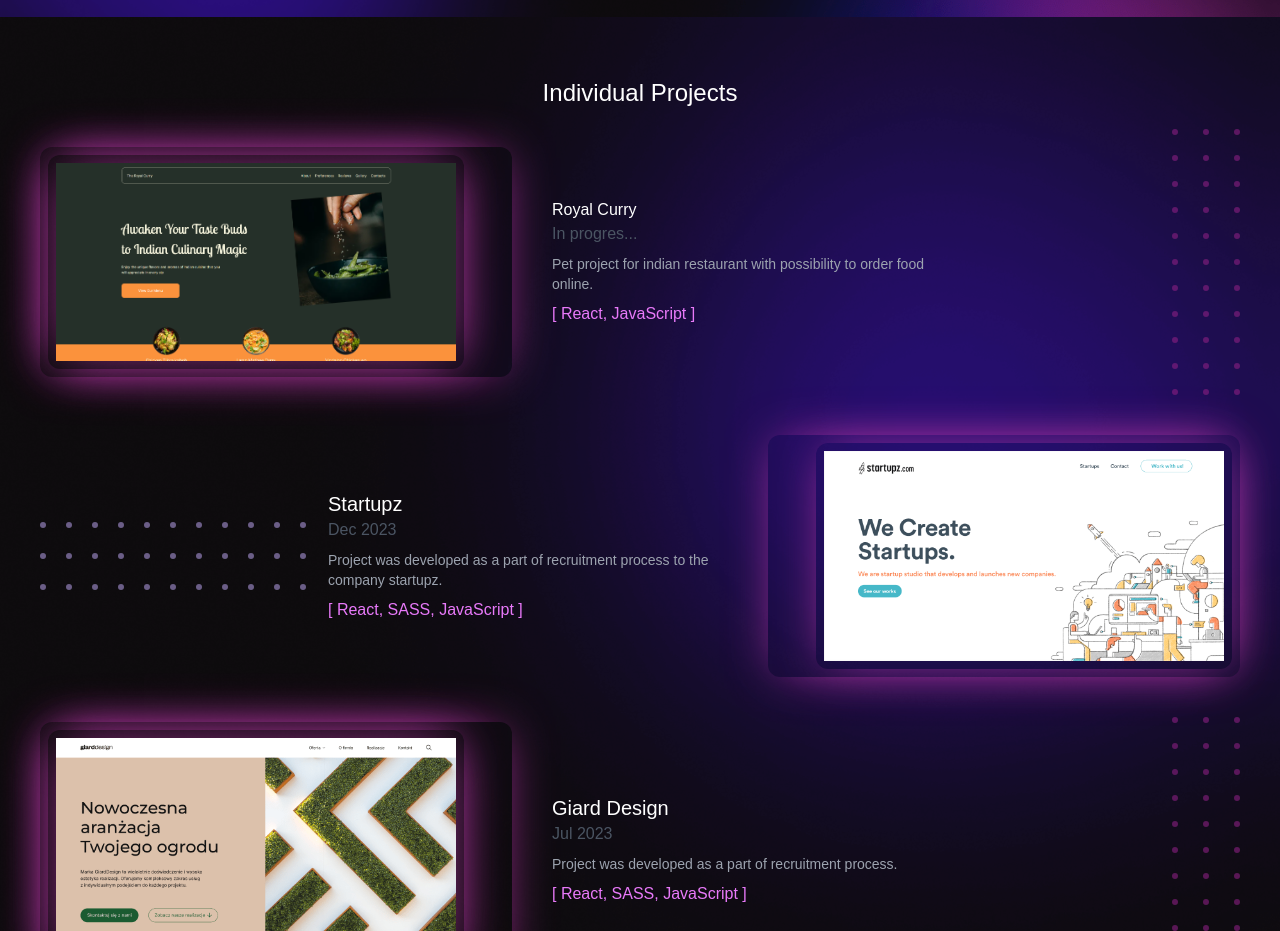
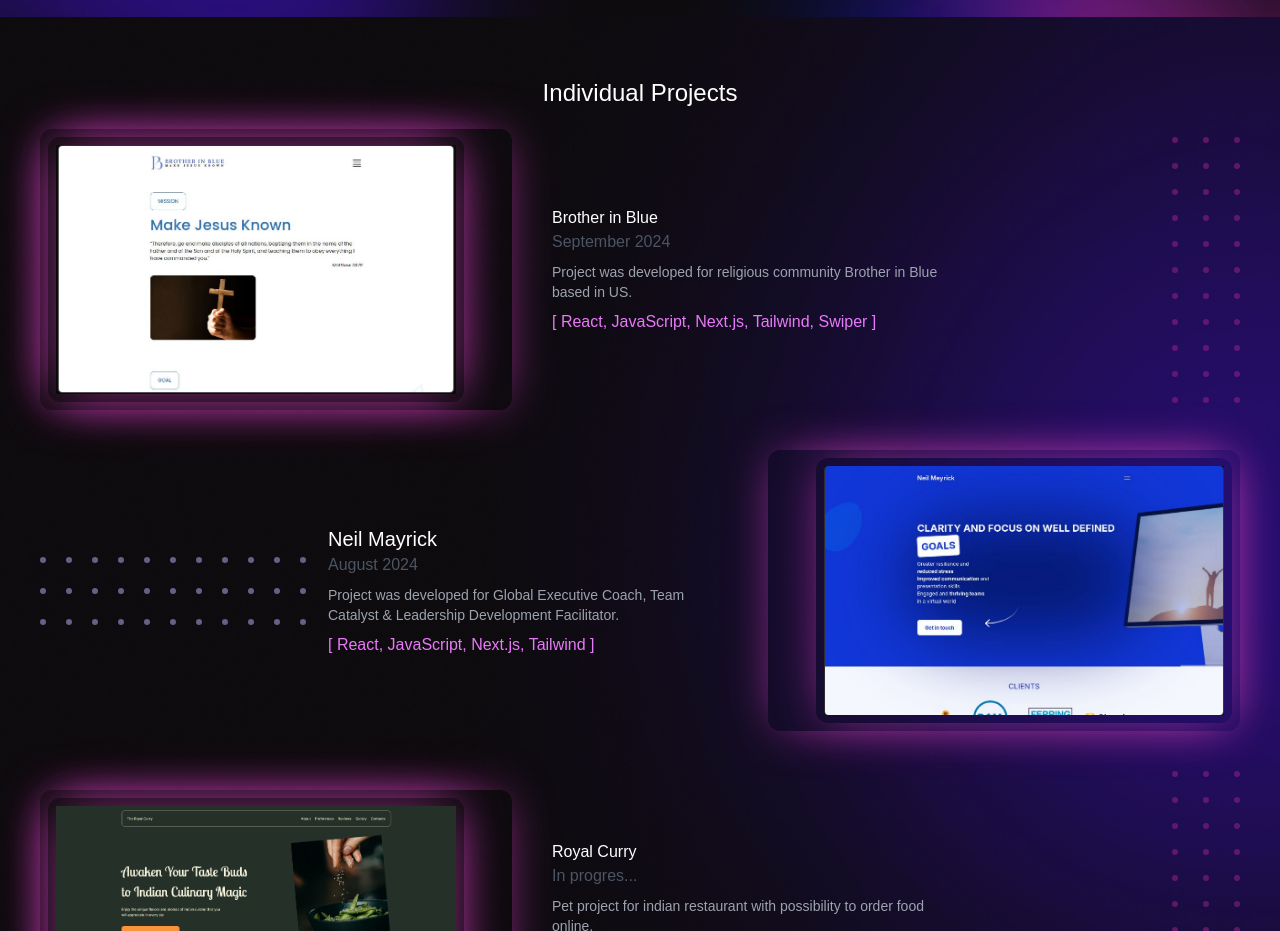
Before and after one commit to V1talquaaa/portfolio, a Next.js app: page / in a window 1280 px wide. Shown: the part 1680-2611 px from the top of the page. Built offline with nearby package versions, Linux system fonts and the light colour scheme; a web font is replaced by a local one.

Commit message:
added 2 projects

```diff
--- a/src/app/components/Projects.jsx
+++ b/src/app/components/Projects.jsx
@@ -6,6 +6,61 @@ function Projects() {
     <section id="projects" className="bg-projectBg bg-cover py-[60px] lg:py-[120px]">
       <div className="container"  data-aos="fade-right" data-aos-duration="1000" data-aos-once="true">
         <h2 className="mb-5 lg:mb-[80px] text-2xl lg:text-6xl text-white text-center lg:text-right">Individual Projects</h2>
+
+        <div className="flex items-center mb-10 lg:mb-[150px]">
+        <a href="https://brother-in-blue.vercel.app/" target="_blank" rel="noopener noreferrer nofollow">
+          <div className="mr-10 p-2 rounded-xl customShadow">
+            <div className="mr-10 p-2 rounded-xl customShadow">
+                <Image
+                  src="/brotherinblue.png"
+                  width={400}
+                  height={300}
+                  alt="film"
+                  className="customShadow"
+                />
+            </div>
+          </div>
+          </a>
+          <div>
+            <h3 className="text-white lg:text-xl">Brother in Blue</h3>
+            <span className="text-gray-600">September 2024</span>
+            <p className="mt-2 text-gray-400 text-sm max-w-[400px]">
+            Project was developed for religious community Brother in Blue based in US.
+            </p>
+            <p className="mt-2 text-fuchsia-400 text-md ">&#91; React, JavaScript, Next.js, Tailwind, Swiper &#93;</p>
+          </div>
+          <div className="ml-auto">
+          <Image src="/verticalDodes.svg" width={68} height={266} alt="svg" className=""/>
+          </div>
+        </div>
+
+        <div className="flex items-center justify-end mb-10 lg:mb-[150px]">
+        <div className="mr-auto">
+          <Image src="/horizontalDodes.svg" width={266} height={723} alt="svg" className=""/>
+          </div>
+          <div className="">
+            <h3 className="text-white text-xl">Neil Mayrick</h3>
+            <span className="text-gray-600">August 2024</span>
+            <p className="mt-2 text-gray-400 text-sm max-w-[400px]">
+            Project was developed for Global Executive Coach, Team Catalyst
+            & Leadership Development Facilitator.
+            </p>
+            <p className="mt-2 text-fuchsia-400 text-md ">&#91; React, JavaScript, Next.js, Tailwind &#93;</p>
+          </div>
+          <a href="https://neil-chi.vercel.app/" target="_blank">
+          <div className="ml-10 p-2 rounded-xl customShadow">
+            <div className="ml-10 p-2 rounded-xl customShadow">
+
+                <Image
+                  src="/neilproject.png"
+                  width={400}
+                  height={300}
+                  alt="film"
+                />
+            </div>
+          </div>
+          </a>
+        </div>
 
         <div className="flex items-center mb-10 lg:mb-[150px]">
         <a href="https://the-royal-curry.vercel.app/" target="_blank" rel="noopener noreferrer nofollow">
```
Also changed, not shown: public/brotherinblue.png (added), public/neilproject.png (added).
